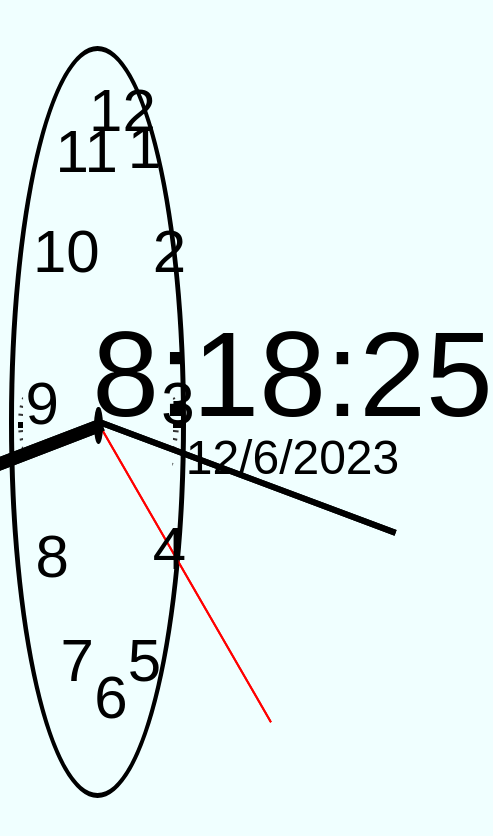
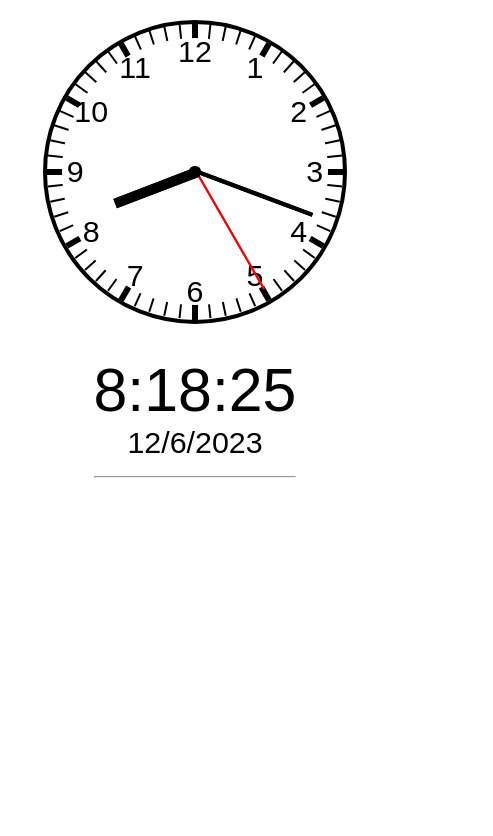
Before and after one commit to QuasarX35/clock-website, a plain HTML site: page index.html in a window 390 px wide. Shown: the whole page, 493 px wide, since content can reach past the window. Drawn offline with Linux system fonts and the light colour scheme; no server answers.

Commit message:
updated responsiveness

```diff
--- a/index.html
+++ b/index.html
@@ -11,70 +11,69 @@
 </head>
 
 <body>
+    <div class="container">
         <div id="clock">
-        <div style="transform: rotate(-84deg);" class="minMark" id="minMark1"></div>
-        <div style="transform: rotate(-78deg);" class="minMark" id="minMark2"></div>
-        <div style="transform: rotate(-72deg);" class="minMark" id="minMark3"></div>
-        <div style="transform: rotate(-66deg);" class="minMark" id="minMark4"></div>
-        <div style="transform: rotate(-54deg);" class="minMark" id="minMark5"></div>
-        <div style="transform: rotate(-48deg);" class="minMark" id="minMark6"></div>
-        <div style="transform: rotate(-42deg);" class="minMark" id="minMark7"></div>
-        <div style="transform: rotate(-36deg);" class="minMark" id="minMark8"></div>
-        <div style="transform: rotate(-24deg);" class="minMark" id="minMark9"></div>
-        <div style="transform: rotate(-18deg);" class="minMark" id="minMark10"></div>
-        <div style="transform: rotate(-12deg);" class="minMark" id="minMark11"></div>
-        <div style="transform: rotate(-6deg);" class="minMark" id="minMark12"></div>
-        <div style="transform: rotate(6deg);" class="minMark" id="minMark13"></div>
-        <div style="transform: rotate(12deg);" class="minMark" id="minMark14"></div>
-        <div style="transform: rotate(18deg);" class="minMark" id="minMark15"></div>
-        <div style="transform: rotate(24deg);" class="minMark" id="minMark16"></div>
-        <div style="transform: rotate(36deg);" class="minMark" id="minMark17"></div>
-        <div style="transform: rotate(42deg);" class="minMark" id="minMark18"></div>
-        <div style="transform: rotate(48deg);" class="minMark" id="minMark19"></div>
-        <div style="transform: rotate(54deg);" class="minMark" id="minMark20"></div>
-        <div style="transform: rotate(66deg);" class="minMark" id="minMark21"></div>
-        <div style="transform: rotate(72deg);" class="minMark" id="minMark22"></div>
-        <div style="transform: rotate(78deg);" class="minMark" id="minMark23"></div>
-        <div style="transform: rotate(84deg);" class="minMark" id="minMark24"></div>
+            <div class="mark"></div>
+            <div class="mark"></div>
+            <div class="mark"></div>
+            <div class="mark"></div>
+            <div class="mark"></div>
+            <div class="mark"></div>
+            <div class="mark"></div>
+            <div class="mark"></div>
+            <div class="mark"></div>
+            <div class="mark"></div>
+            <div class="mark"></div>
+            <div class="mark"></div>
+            <div class="mark"></div>
+            <div class="mark"></div>
+            <div class="mark"></div>
+            <div class="mark"></div>
+            <div class="mark"></div>
+            <div class="mark"></div>
+            <div class="mark"></div>
+            <div class="mark"></div>
+            <div class="mark"></div>
+            <div class="mark"></div>
+            <div class="mark"></div>
+            <div class="mark"></div>
+            <div class="mark"></div>
+            <div class="mark"></div>
+            <div class="mark"></div>
+            <div class="mark"></div>
+            <div class="mark"></div>
+            <div class="mark"></div>
 
-        <div id="bottomCircle"></div>
+            <div class="middleCircle">
+                <span class="hourNumber">1</span>
+                <span class="hourNumber">2</span>
+                <span class="hourNumber">3</span>
+                <span class="hourNumber">4</span>
+                <span class="hourNumber">5</span>
+                <span class="hourNumber">6</span>
+                <span class="hourNumber">7</span>
+                <span class="hourNumber">8</span>
+                <span class="hourNumber">9</span>
+                <span class="hourNumber">10</span>
+                <span class="hourNumber">11</span>
+                <span class="hourNumber">12</span>
+            </div>
 
-        <div class="hourMark" id="hourMark6-12"></div>
-        <div style="transform: rotate(90deg);" class="hourMark" id="hourMark3-9"></div>
-        <div style="transform: rotate(-60deg);" class="hourMark" id="hourMark1-7"></div>
-        <div style="transform: rotate(-30deg);" class="hourMark" id="hourMark2-8"></div>
-        <div style="transform: rotate(30deg);" class="hourMark" id="hourMark4-10"></div>
-        <div style="transform: rotate(60deg);" class="hourMark" id="hourMark5-11"></div>
-
-        <div id="middleCircle"></div>
-
-        <p class="hourNumber" id="num1">1</p>
-        <p class="hourNumber" id="num2">2</p>
-        <p class="hourNumber" id="num3">3</p>
-        <p class="hourNumber" id="num4">4</p>
-        <p class="hourNumber" id="num5">5</p>
-        <p class="hourNumber" id="num6">6</p>
-        <p class="hourNumber" id="num7">7</p>
-        <p class="hourNumber" id="num8">8</p>
-        <p class="hourNumber" id="num9">9</p>
-        <p class="hourNumber" id="num10">10</p>
-        <p class="hourNumber" id="num11">11</p>
-        <p class="hourNumber" id="num12">12</p>
-
-        <div id="topCircle"></div>
+            <div id="dot"></div>
 
             <div id="hourHand"></div>
             <div id="minHand"></div>
             <div id="secHand"></div>
         </div>
         <div id="textInfo">
-        <div style="font-size:250%;" id="time"></div>
+            <div style="font-size: 200%;" id="time"></div>
             <div id="date"></div>
             <div id="cityNameAndTemp"></div>
             <div style="font-size:80%;" id="weather"></div>
-        <br>
-        <div style="font-size:60%;" id="humidity"></div>
-        <div style="font-size:60%;" id="wind"></div>
+            <hr>
+            <div style="font-size:80%;" id="humidity"></div>
+            <div style="font-size:80%;" id="wind"></div>
+        </div>
     </div>
     <script src="script.js"></script>
 </body>
--- a/script.js
+++ b/script.js
@@ -33,7 +33,7 @@ async function checkWeather() {
     var data = await response.json();
 
     console.log(data);
-    document.getElementById('cityNameAndTemp').textContent = `${data.name}, ${data.main.temp}°C`;
+    document.getElementById('cityNameAndTemp').textContent = `${data.name}, ${data.main.temp.toFixed(1)}°C`;
     document.getElementById('weather').textContent = `${data.weather[0].main}, ${data.weather[0].description}`;
     document.getElementById('humidity').textContent = `Humidity: ${data.main.humidity}%`;
     document.getElementById('wind').textContent = `Wind: ${data.wind.speed} km/h`;
--- a/styles.css
+++ b/styles.css
@@ -1,143 +1,379 @@
+/*** Responsive Styles Tablet ***/
+@media all and (min-width: 1201px) {
+
+}
+
+/*** Responsive Styles Smartphone Portrait */
+@media all and (min-width: 401px) and (max-width: 1200px) {
+
+}
+
+@media all and (max-width: 400px) {
+    body {
+        padding-top: 7%;
+        font-size: 200%;
+    }
+
+    .container {
+        flex-direction: column;
+        gap: 2rem;
+    }
+}
+
+
+/*
+  ##Device = Desktops
+  ##Screen = 1281px to higher resolution desktops
+*/
+@media (min-width: 1281px) {
+    body {
+        padding-top: 4%;
+        font-size: 3.4rem;
+    }
+
+    .container {
+        flex-direction: row;
+        gap: 10%;
+    }
+}
+
+/*
+    ##Device = Laptops, Desktops
+    ##Screen = B/w 1025px to 1280px
+  */
+@media (min-width: 1025px) and (max-width: 1280px) {
+    body {
+        padding-top: 4%;
+        font-size: 320%;
+    }
+
+    .container {
+        flex-direction: row;
+        gap: 10%;
+    }
+}
+
+/*
+    ##Device = Tablets, Ipads (portrait)
+    ##Screen = B/w 768px to 1024px
+  */
+@media (min-width: 768px) and (max-width: 1024px) {
+    body {
+        padding-top: 4%;
+        font-size: 200%;
+    }
+
+    .container {
+        flex-direction: column;
+        gap: 2rem;
+    }
+}
+
+/*
+    ##Device = Tablets, Ipads (landscape)
+    ##Screen = B/w 768px to 1024px
+  */
+@media (min-width: 768px) and (max-width: 1024px) and (orientation: landscape) {
+    body {
+        padding-top: 4%;
+        font-size: 240%;
+    }
+
+    .container {
+        flex-direction: row;
+        gap: 10%;
+    }
+}
+
+/*
+    ##Device = Low Resolution Tablets, Mobiles (Landscape)
+    ##Screen = B/w 481px to 767px
+  */
+@media (min-width: 481px) and (max-width: 767px) {
+    body {
+        font-size: 150%;
+    }
+
+    .container {
+        flex-direction: row;
+        gap: 10%;
+    }
+}
+
+/*
+    ##Device = Most of the Smartphones Mobiles (Portrait)
+    ##Screen = B/w 320px to 479px
+  */
+@media (min-width: 320px) and (max-width: 480px) {
+    body {
+        padding-top: 4%;
+        font-size: 190%;
+    }
+
+    .container {
+        flex-direction: column;
+        gap: 2rem;
+    }
+}
+
+* {
+    box-sizing: border-box;
+}
+
 body {
-    line-height: 1;
+    height: 100dvh;
+    text-align: center;
+    font-family: Arial, Helvetica, sans-serif;
+    padding: 0;
+    margin: 0;
+}
+
+.container {
+    padding: 5%;
+    position: relative;
     display: flex;
     align-items: center;
     justify-content: center;
-    flex-direction: column;
-    height: 100vh;
-    text-align: center;
-    font-size: 300%;
-    font-family: Arial, Helvetica, sans-serif;
-    background-color: azure;
+}
+
+#textInfo {
+    position: relative;
 }
 
 #clock {
-    float: left;
-    position: absolute;
-    border: 5px solid black;
-    margin-right: 50%;
-    width: 43%;
-    height: 88%;
-    border-radius: 50%;
+    position: relative;
+    aspect-ratio: 1 / 1;
+    height: 10em;
+    border: 0.3rem solid black;
+    border-radius: 100%;
     z-index: 0;
 }
 
-.minMark {
+/* min marks */
+:nth-child(1) {
+    --nth-child: 1
+}
+
+:nth-child(2) {
+    --nth-child: 2
+}
+
+:nth-child(3) {
+    --nth-child: 3
+}
+
+:nth-child(4) {
+    --nth-child: 4
+}
+
+:nth-child(5) {
+    --nth-child: 5
+}
+
+:nth-child(6) {
+    --nth-child: 6
+}
+
+:nth-child(7) {
+    --nth-child: 7
+}
+
+:nth-child(8) {
+    --nth-child: 8
+}
+
+:nth-child(9) {
+    --nth-child: 9
+}
+
+:nth-child(10) {
+    --nth-child: 10
+}
+
+:nth-child(11) {
+    --nth-child: 11
+}
+
+:nth-child(12) {
+    --nth-child: 12
+}
+
+:nth-child(13) {
+    --nth-child: 13
+}
+
+:nth-child(14) {
+    --nth-child: 14
+}
+
+:nth-child(15) {
+    --nth-child: 15
+}
+
+:nth-child(16) {
+    --nth-child: 16
+}
+
+:nth-child(17) {
+    --nth-child: 17
+}
+
+:nth-child(18) {
+    --nth-child: 18
+}
+
+:nth-child(19) {
+    --nth-child: 19
+}
+
+:nth-child(20) {
+    --nth-child: 20
+}
+
+:nth-child(21) {
+    --nth-child: 21
+}
+
+:nth-child(22) {
+    --nth-child: 22
+}
+
+:nth-child(23) {
+    --nth-child: 23
+}
+
+:nth-child(24) {
+    --nth-child: 24
+}
+
+/* hour marks */
+:nth-child(25) {
+    --nth-child: 25
+}
+
+:nth-child(26) {
+    --nth-child: 26
+}
+
+:nth-child(27) {
+    --nth-child: 27
+}
+
+:nth-child(28) {
+    --nth-child: 28
+}
+
+:nth-child(29) {
+    --nth-child: 29
+}
+
+:nth-child(30) {
+    --nth-child: 30
+}
+
+/* min mark */
+.mark {
     position: absolute;
-    border: 1px solid #333;
-    width: 95%;
-    top: 50%;
-    left: 2.5%;
+    border: 1px solid black;
+    width: 100%;
+    margin-top: 49.6%;
+    transform: rotateZ(calc((var(--nth-child) * 6deg)));
     z-index: 50;
 }
 
-#bottomCircle {
+/* hour mark */
+.mark:nth-of-type(5n) {
     position: absolute;
-    background-color: azure;
+    border: 3px solid black;
+    width: 100%;
+    margin-top: 49%;
+    z-index: 75;
+    transform: rotateZ(calc((var(--nth-child) * 6deg)));
+}
+
+.middleCircle {
+    position: absolute;
+    background-color: white;
     width: 90%;
     height: 90%;
-    top: 5.3%;
-    left: 5.3%;
-    border-radius: 50%;
-    z-index: 75;
-}
-
-.hourMark {
-    position: absolute;
-    border: 3px solid black;
-    width: 95%;
-    top: 50%;
-    left: 2.5%;
-    z-index: 75;
-}
-
-#middleCircle {
-    position: absolute;
-    background-color: azure;
-    width: 90%;
-    height: 90%;
-    top: 5.4%;
-    left: 5.3%;
+    top: 5%;
+    left: 5%;
     border-radius: 50%;
     z-index: 96;
 }
 
-#topCircle {
-    position: absolute;
-    background-color: black;
-    width: 5%;
-    height: 5%;
-    top: 48%;
-    left: 48%;
-    border-radius: 50%;
-    z-index: 100;
+:nth-child(1) {
+    --nth-child: 1
+}
+
+:nth-child(2) {
+    --nth-child: 2
+}
+
+:nth-child(3) {
+    --nth-child: 3
+}
+
+:nth-child(4) {
+    --nth-child: 4
+}
+
+:nth-child(5) {
+    --nth-child: 5
+}
+
+:nth-child(6) {
+    --nth-child: 6
+}
+
+:nth-child(7) {
+    --nth-child: 7
+}
+
+:nth-child(8) {
+    --nth-child: 8
+}
+
+:nth-child(9) {
+    --nth-child: 9
+}
+
+:nth-child(10) {
+    --nth-child: 10
+}
+
+:nth-child(11) {
+    --nth-child: 11
+}
+
+:nth-child(12) {
+    --nth-child: 12
 }
 
 .hourNumber {
     position: absolute;
     color: black;
-    font-size: 125%;
+    left: 45%;
+    top: 45%;
+    width: 10%;
+    height: 10%;
+    text-align: center;
+    display: flex;
+    justify-content: center;
+    align-items: center;
+    transform: rotateZ(calc((var(--nth-child) + 6)*calc(360/12)*1deg)) translateY(450%) rotateZ(calc((var(--nth-child) + 6)*calc(360/12)*-1deg));
     z-index: 100;
 }
 
-#num12 {
-    top: -4%;
-    left: 45%;
-}
-
-#num1 {
-    top: 1%;
-    left: 68%;
-}
-
-#num2 {
-    top: 15%;
-    left: 83%;
-}
-
-#num3 {
-    top: 35.5%;
-    left: 88%;
-}
-
-#num4 {
-    top: 55%;
-    left: 83%;
-}
-
-#num5 {
-    top: 70%;
-    left: 68%;
-}
-
-#num6 {
-    top: 75%;
-    left: 48%;
-}
-
-#num7 {
-    top: 70%;
-    left: 28%;
-}
-
-#num8 {
-    top: 56%;
-    left: 13%;
-}
-
-#num9 {
-    top: 35.5%;
-    left: 7%;
-}
-
-#num10 {
-    top: 15%;
-    left: 11.5%;
-}
-
-#num11 {
-    top: 1.5%;
-    left: 25%;
+#dot {
+    position: absolute;
+    background-color: black;
+    width: 4%;
+    height: 4%;
+    margin-top: 48%;
+    margin-left: 48%;
+    border-radius: 50%;
+    z-index: 100;
 }
 
 #hourHand {
@@ -146,8 +382,8 @@ body {
     background-color: black;
     height: 30%;
     width: 1.5%;
-    top: 19%;
-    left: 49%;
+    top: 20%;
+    left: 49.2%;
     z-index: 99;
     transform-origin: bottom;
 }
@@ -158,8 +394,8 @@ body {
     background-color: black;
     height: 42%;
     width: 0.9%;
-    top: 7.5%;
-    left: 49.8%;
+    top: 8%;
+    left: 49.6%;
     z-index: 97;
     transform-origin: bottom;
 }
@@ -170,13 +406,8 @@ body {
     background-color: red;
     height: 46%;
     width: 0.1%;
-    top: 4.1%;
-    left: 50.3%;
+    top: 4%;
+    left: 50%;
     z-index: 98;
     transform-origin: bottom;
 }
-
-#textInfo {
-    position: relative;
-    left: 25%;
-}
```
Lines whose indentation alone changed are shown as unchanged.
